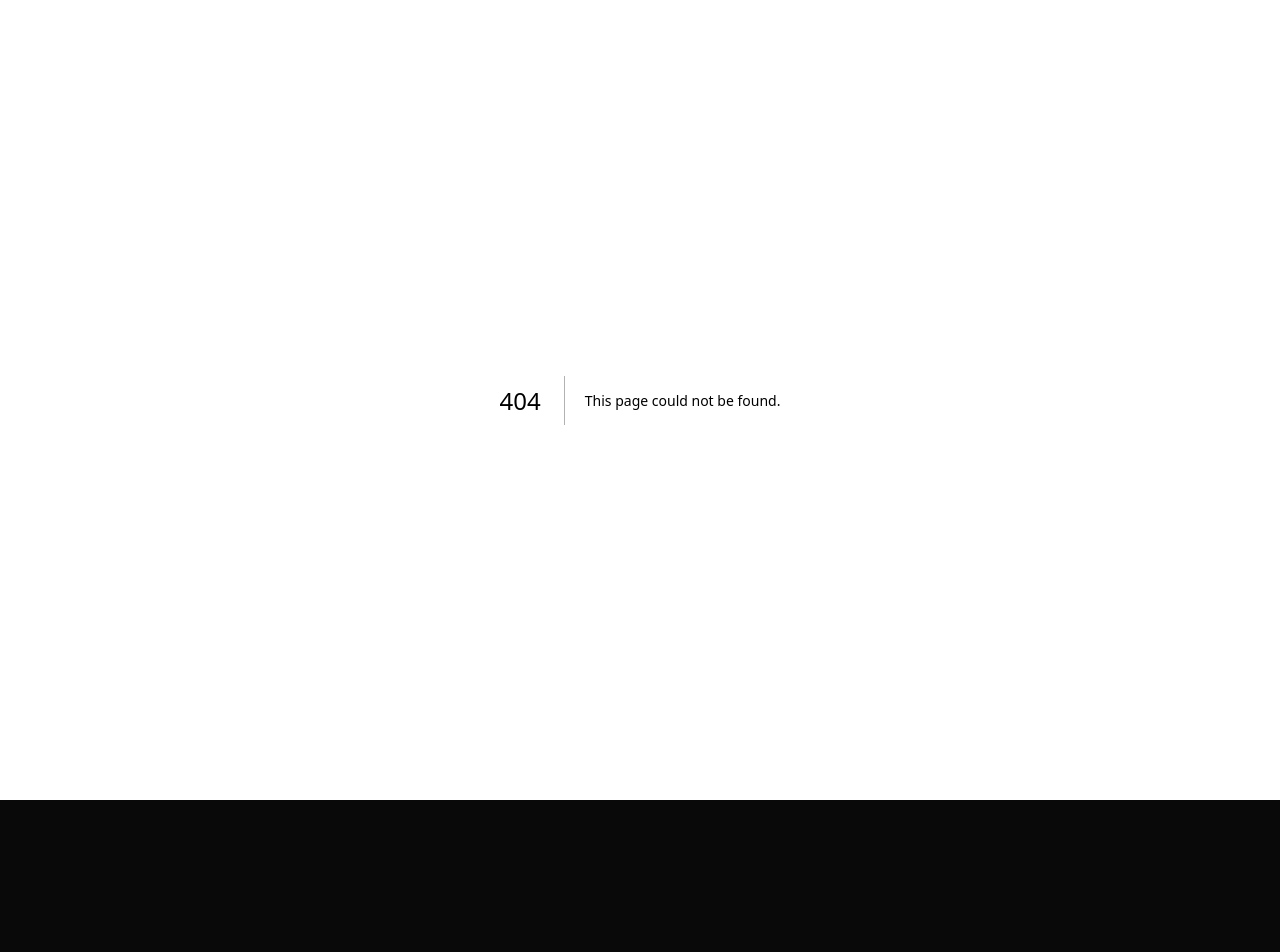
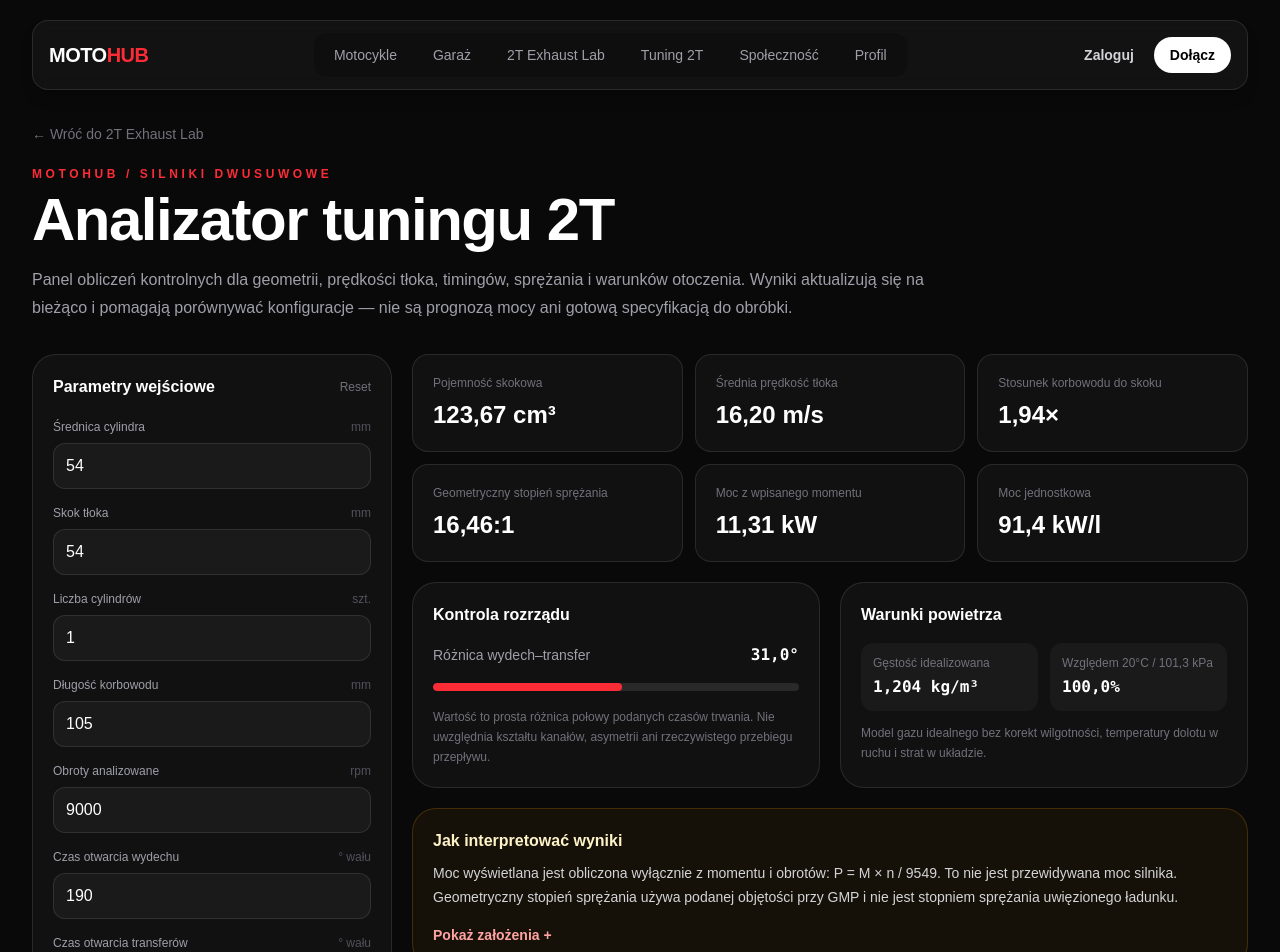
Before and after one commit to maker599/Motohub, a Next.js app: page /narzedzia/tuning-2t in a window 1280 px wide. Before the commit this address had no page. Shown: the top 952 px of the page. Before the commit the page ends 800 px from the top, so only its background shows below. Built offline with nearby package versions, Linux system fonts and the light colour scheme; no server answers.

Commit message:
Add functional 2T tuning analysis dashboard

```diff
--- /dev/null
+++ b/app/narzedzia/tuning-2t/page.tsx
@@ -0,0 +1,54 @@
+"use client";
+
+import { useMemo, useState } from "react";
+import Link from "next/link";
+import SiteNav from "../../SiteNav";
+
+type TuneInputs = {
+  bore:number; stroke:number; cylinders:number; rod:number; rpm:number;
+  exhaustDuration:number; transferDuration:number; torque:number;
+  clearanceVolume:number; ambientC:number; pressure:number;
+};
+const initial:TuneInputs={bore:54,stroke:54,cylinders:1,rod:105,rpm:9000,exhaustDuration:190,transferDuration:128,torque:12,clearanceVolume:8,ambientC:20,pressure:101.3};
+const fmt=(n:number,d=1)=>Number.isFinite(n)?n.toLocaleString("pl-PL",{maximumFractionDigits:d,minimumFractionDigits:d}):"—";
+
+export default function Tuning2TPage(){
+ const [v,setV]=useState<TuneInputs>(initial);
+ const [showNotes,setShowNotes]=useState(false);
+ const update=(key:keyof TuneInputs,value:string)=>setV(s=>({...s,[key]:value===""?0:Number(value)}));
+ const r=useMemo(()=>{
+  const bore=Math.max(0,v.bore),stroke=Math.max(0,v.stroke),cyl=Math.max(0,v.cylinders),rpm=Math.max(0,v.rpm);
+  const swept=Math.PI/4*bore*bore*stroke/1000;
+  const total=swept*cyl;
+  const meanPiston=2*stroke*rpm/60000;
+  const rodRatio=v.rod>0? v.rod/stroke:0;
+  const geometricCR=v.clearanceVolume>0?(Math.PI/4*bore*bore*stroke/1000+v.clearanceVolume)/v.clearanceVolume:0;
+  const power=v.torque*rpm/9549.2966;
+  const specificPower=total>0?power*1000/total:0;
+  const exhaustBlowdown=Math.max(0,(v.exhaustDuration-v.transferDuration)/2);
+  const kelvin=v.ambientC+273.15;
+  const density=(v.pressure*1000)/(287.05*Math.max(1,kelvin));
+  const densityRatio=density/1.204;
+  return {swept,total,meanPiston,rodRatio,geometricCR,power,specificPower,exhaustBlowdown,density,densityRatio};
+ },[v]);
+ const field=(key:keyof TuneInputs,label:string,unit:string,step="1")=><label key={key} className="block"><span className="mb-2 flex items-center justify-between gap-2 text-xs text-zinc-400"><span>{label}</span><span className="text-zinc-600">{unit}</span></span><input type="number" min="0" step={step} value={v[key]} onChange={e=>update(key,e.target.value)} className="w-full rounded-xl border border-white/10 bg-white/[.04] px-3 py-2.5 text-white outline-none focus:border-red-500/60"/></label>;
+ return <main className="min-h-screen bg-[#090909] text-white"><div className="mx-auto max-w-7xl px-5 py-5 lg:px-8"><SiteNav/>
+  <div className="mt-8"><Link href="/narzedzia/kalkulator" className="text-sm text-zinc-500 hover:text-white">← Wróć do 2T Exhaust Lab</Link>
+   <header className="mt-5 max-w-4xl"><p className="text-xs font-black uppercase tracking-[.3em] text-red-500">MotoHub / silniki dwusuwowe</p><h1 className="mt-2 text-4xl font-black tracking-tight sm:text-6xl">Analizator tuningu 2T</h1><p className="mt-4 text-base leading-7 text-zinc-400">Panel obliczeń kontrolnych dla geometrii, prędkości tłoka, timingów, sprężania i warunków otoczenia. Wyniki aktualizują się na bieżąco i pomagają porównywać konfiguracje — nie są prognozą mocy ani gotową specyfikacją do obróbki.</p></header>
+  </div>
+  <div className="mt-8 grid gap-5 xl:grid-cols-[360px_1fr]">
+   <section className="rounded-3xl border border-white/10 bg-white/[.035] p-5"><div className="flex items-center justify-between"><h2 className="font-bold">Parametry wejściowe</h2><button onClick={()=>setV(initial)} className="text-xs text-zinc-500 hover:text-white">Reset</button></div>
+    <div className="mt-5 space-y-4">{field("bore","Średnica cylindra","mm","0.1")}{field("stroke","Skok tłoka","mm","0.1")}{field("cylinders","Liczba cylindrów","szt.","1")}{field("rod","Długość korbowodu","mm","0.1")}{field("rpm","Obroty analizowane","rpm","100")}{field("exhaustDuration","Czas otwarcia wydechu","° wału","1")}{field("transferDuration","Czas otwarcia transferów","° wału","1")}{field("torque","Moment obrotowy","Nm","0.1")}{field("clearanceVolume","Objętość komory przy GMP","cm³","0.1")}
+     <div className="border-t border-white/10 pt-4"><p className="mb-3 text-xs font-bold uppercase tracking-widest text-zinc-500">Warunki otoczenia</p><div className="grid grid-cols-2 gap-3">{field("ambientC","Temperatura","°C","0.5")}{field("pressure","Ciśnienie","kPa","0.1")}</div></div>
+   </div></section>
+   <section className="space-y-5"><div className="grid gap-3 sm:grid-cols-2 xl:grid-cols-3">
+    {[["Pojemność skokowa",fmt(r.total,2)+" cm³"],["Średnia prędkość tłoka",fmt(r.meanPiston,2)+" m/s"],["Stosunek korbowodu do skoku",fmt(r.rodRatio,2)+"×"],["Geometryczny stopień sprężania",r.geometricCR>0?fmt(r.geometricCR,2)+":1":"—"],["Moc z wpisanego momentu",fmt(r.power,2)+" kW"],["Moc jednostkowa",fmt(r.specificPower,1)+" kW/l"]].map(([label,value])=><div key={label} className="rounded-2xl border border-white/10 bg-white/[.035] p-5"><p className="text-xs text-zinc-500">{label}</p><p className="mt-2 text-2xl font-black">{value}</p></div>)}
+   </div>
+   <div className="grid gap-5 lg:grid-cols-2"><div className="rounded-3xl border border-white/10 bg-white/[.035] p-5"><h2 className="font-bold">Kontrola rozrządu</h2><div className="mt-4 space-y-4"><div className="flex items-center justify-between gap-3"><span className="text-sm text-zinc-400">Różnica wydech–transfer</span><b className="font-mono">{fmt(r.exhaustBlowdown,1)}°</b></div><div className="h-2 overflow-hidden rounded-full bg-white/10"><div className="h-full rounded-full bg-red-500" style={{width:`${Math.min(100,Math.max(0,r.exhaustBlowdown/60*100))}%`}}/></div><p className="text-xs leading-5 text-zinc-500">Wartość to prosta różnica połowy podanych czasów trwania. Nie uwzględnia kształtu kanałów, asymetrii ani rzeczywistego przebiegu przepływu.</p></div></div>
+    <div className="rounded-3xl border border-white/10 bg-white/[.035] p-5"><h2 className="font-bold">Warunki powietrza</h2><div className="mt-4 grid grid-cols-2 gap-3"><div className="rounded-xl bg-white/[.04] p-3"><p className="text-xs text-zinc-500">Gęstość idealizowana</p><p className="mt-1 font-mono font-bold">{fmt(r.density,3)} kg/m³</p></div><div className="rounded-xl bg-white/[.04] p-3"><p className="text-xs text-zinc-500">Względem 20°C / 101,3 kPa</p><p className="mt-1 font-mono font-bold">{fmt(r.densityRatio*100,1)}%</p></div></div><p className="mt-3 text-xs leading-5 text-zinc-500">Model gazu idealnego bez korekt wilgotności, temperatury dolotu w ruchu i strat w układzie.</p></div></div>
+   <div className="rounded-3xl border border-amber-500/20 bg-amber-500/[.05] p-5"><h2 className="font-bold text-amber-100">Jak interpretować wyniki</h2><p className="mt-2 text-sm leading-6 text-zinc-300">Moc wyświetlana jest obliczona wyłącznie z momentu i obrotów: P = M × n / 9549. To nie jest przewidywana moc silnika. Geometryczny stopień sprężania używa podanej objętości przy GMP i nie jest stopniem sprężania uwięzionego ładunku.</p><button onClick={()=>setShowNotes(s=>!s)} className="mt-4 text-sm font-semibold text-red-300 hover:text-red-200">{showNotes?"Ukryj założenia −":"Pokaż założenia +"}</button>{showNotes&&<ul className="mt-3 list-disc space-y-2 pl-5 text-sm leading-6 text-zinc-400"><li>Wszystkie wymiary wejściowe wpisuj z wiarygodnej dokumentacji lub pomiaru i zachowuj jednostki.</li><li>Wyniki zależą od jakości danych; obliczenia nie zastępują pomiarów ani walidacji na stanowisku.</li><li>Nie używaj tych wartości jako samodzielnych instrukcji do frezowania portów lub wykonywania części.</li></ul>}</div>
+   <Link href="/narzedzia/kalkulator#warsztat-cylindra" className="block rounded-3xl border border-red-500/20 bg-red-500/[.06] p-5 transition hover:bg-red-500/[.09]"><p className="text-xs font-bold uppercase tracking-widest text-red-400">Wspólny warsztat</p><h2 className="mt-1 text-xl font-bold">Karty i katalog cylindrów →</h2><p className="mt-2 text-sm text-zinc-400">Przejdź do 2T Exhaust Lab, aby zapisywać karty pomiarowe i wczytywać je do obliczeń.</p></Link>
+   </section>
+  </div>
+ </div></main>;
+}
```
